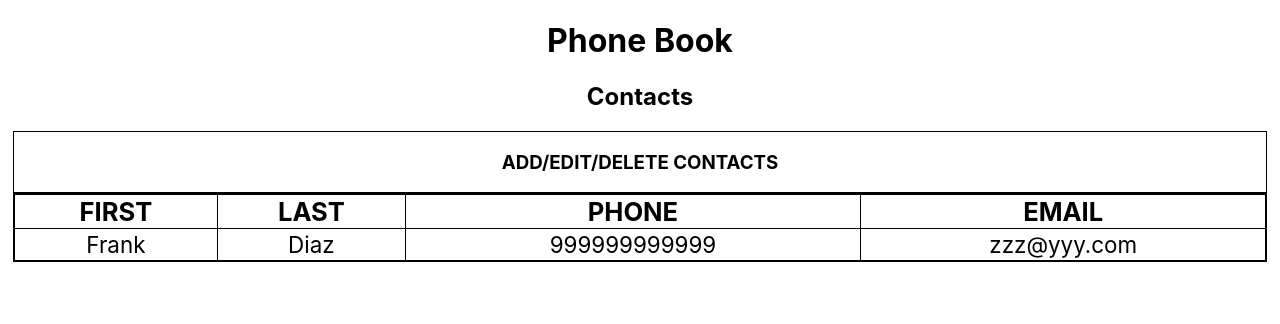
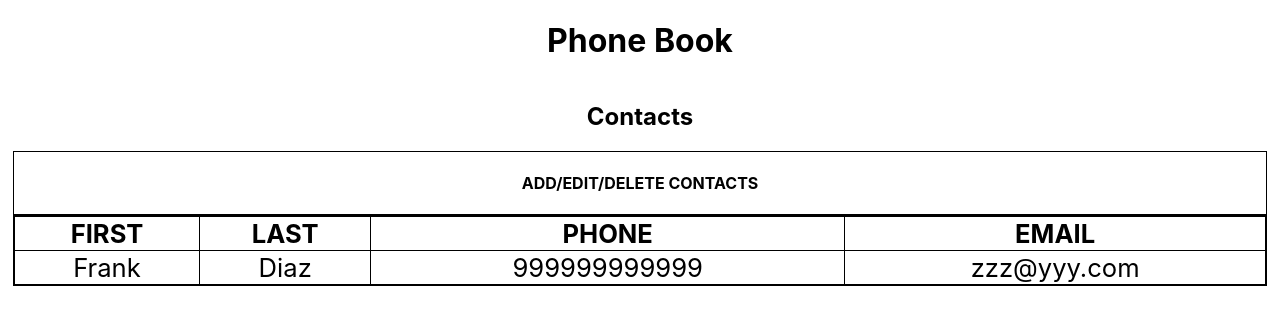
Before and after one commit to StPeteFrank/phonebook-frontend, a React (Create React App) app: page /contacts in a window 1280 px wide. Shown: the top 324 px of the page. Built offline with nearby package versions, Linux system fonts and the light colour scheme.

Commit message:
First route

```diff
--- a/package.json
+++ b/package.json
@@ -8,6 +8,7 @@
     "react": "^16.8.6",
     "react-dom": "^16.8.6",
     "react-router": "^5.0.0",
+    "react-router-dom": "^5.0.0",
     "react-scripts": "3.0.0"
   },
   "scripts": {
--- a/src/App.js
+++ b/src/App.js
@@ -1,37 +1,25 @@
-import React from 'react'
-import logo from './logo.svg'
+import React, { Component } from 'react'
+import { BrowserRouter as Router, Route, Link } from 'react-router-dom'
+import Contacts from './Contacts'
 import './App.css'
 
-function App() {
+class App extends Component {
+  render() {
     return (
+      <Router>
         <div className="App">
           <div className="TitleContainer">
             <h1>Phone Book</h1>
             <h2>Contacts</h2>
           </div>
-      <div className="AddEditDeleteContactsTab">
-        <h3>ADD/EDIT/DELETE CONTACTS</h3>
+          <div />
+
+          {/* <Route exact path="/" component={Contacts} /> */}
+          <Route path="/contacts" component={Contacts} />
         </div>
-      <div className="ContactsContainer">
-        <table className="ContactsTable">
-          <tbody>
-            <tr>
-              <th>FIRST</th>
-              <th>LAST</th>
-              <th>PHONE</th>
-              <th>EMAIL</th>
-            </tr>
-            <tr>
-              <td>Frank</td>
-              <td>Diaz</td>
-              <td>999999999999</td>
-              <td>zzz@yyy.com</td>
-            </tr>
-          </tbody>
-        </table>
-      </div>
-    </div>
+      </Router>
     )
+  }
 }
 
 export default App
--- /dev/null
+++ b/src/Contacts.js
@@ -0,0 +1,36 @@
+import React, { Component } from 'react'
+// import { BrowserRouter as Router, Route, Link } from 'react-router-dom'
+// import axios from 'axios'
+// import config from './Config'
+
+class Contacts extends Component {
+  render() {
+    return (
+      <div>
+        <div className="AddEditDeleteContactsTab">
+          <h4>ADD/EDIT/DELETE CONTACTS</h4>
+        </div>
+        <div className="ContactsContainer">
+          <table className="ContactsTable">
+            <tbody>
+              <tr>
+                <th>FIRST</th>
+                <th>LAST</th>
+                <th>PHONE</th>
+                <th>EMAIL</th>
+              </tr>
+              <tr>
+                <td>Frank</td>
+                <td>Diaz</td>
+                <td>999999999999</td>
+                <td>zzz@yyy.com</td>
+              </tr>
+            </tbody>
+          </table>
+        </div>
+      </div>
+    )
+  }
+}
+
+export default Contacts
--- a/src/index.css
+++ b/src/index.css
@@ -12,13 +12,26 @@ code {
   font-family: source-code-pro, Menlo, Monaco, Consolas, 'Courier New',
     monospace;
 }
+
+.TitleContainer {
+  display: flex;
+  align-items: center;
+  justify-content: space-evenly;
+  flex-direction: column;
+}
 .AddEditDeleteContactsTab {
+  display: flex;
+  align-items: center;
+  justify-content: space-evenly;
+  flex-direction: column;
   margin-left: 1vw;
   margin-right: 1vw;
   border: 1px solid black;
+  border-collapse: collapse;
 }
 .ContactsContainer {
-  justify-content: space-evenly;
+  justify-content: center;
+  align-items: center;
   margin-left: 1vw;
   margin-right: 1vw;
   border: 1px solid black;
@@ -27,26 +40,38 @@ code {
   margin-bottom: 33vh;
 }
 .ContactsTable {
+  justify-content: center;
   width: 100%;
 }
 table,
 tr,
 td,
 th {
-  justify-content: space-evenly;
+  justify-content: center;
   border-collapse: collapse;
   border-spacing: none;
   border: 1px solid black;
 }
 tr {
   justify-content: space-evenly;
-  height: 2em;
+  border-collapse: collapse;
+  border-spacing: none;
+  border: 1px solid black;
 }
 td {
-  font-size: 1.75vh;
-  font-size: 1.75vw;
-}
-th {
+  align-items: center;
+  justify-content: center;
+  border-collapse: collapse;
+  border-spacing: none;
+  border: 1px solid black;
   font-size: 2vh;
   font-size: 2vw;
 }
+th {
+  align-items: center;
+  justify-content: space-evenly;
+  border-collapse: collapse;
+  border-spacing: none;
+  font-size: 2vh;
+  font-size: 2vw;
+}
```
Also changed, not shown: 1 other file (tests, documents, lock files or other folders). Lines whose indentation alone changed are shown as unchanged.
